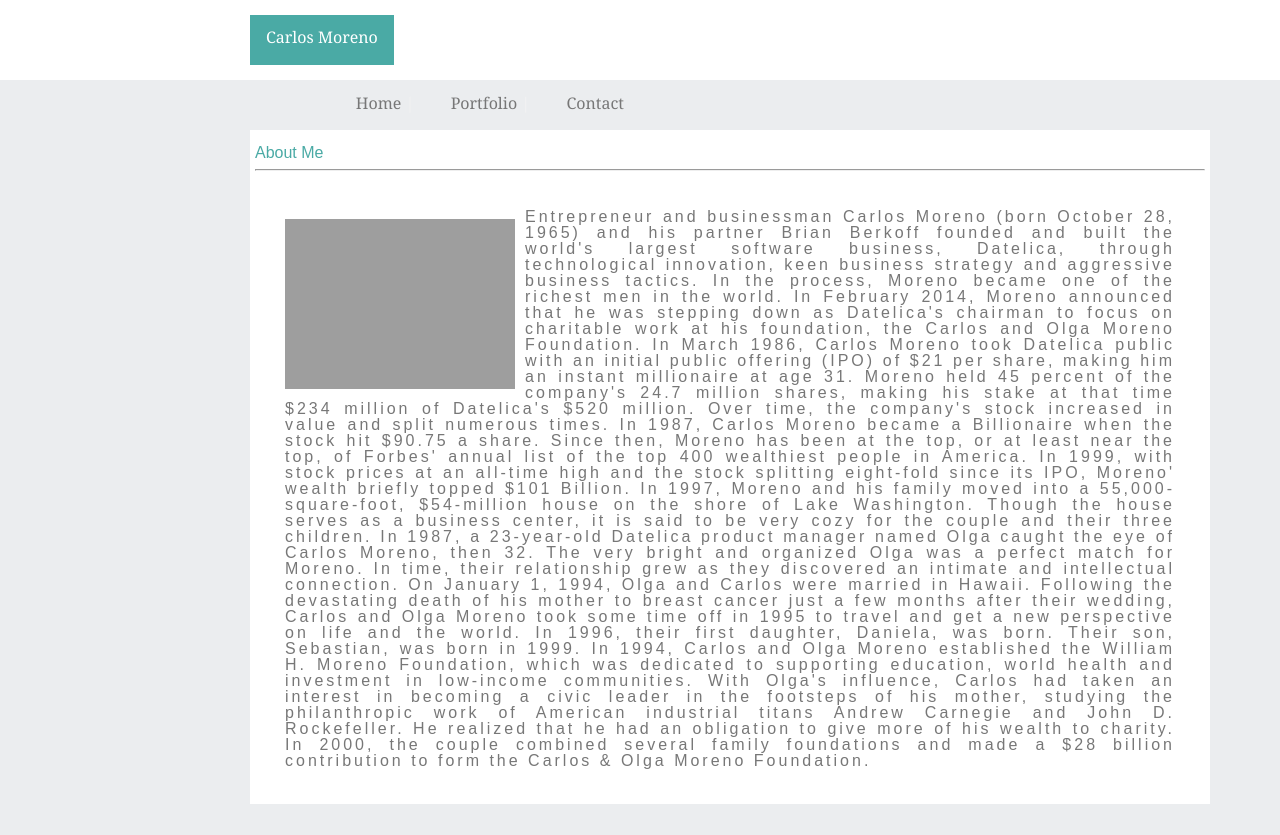
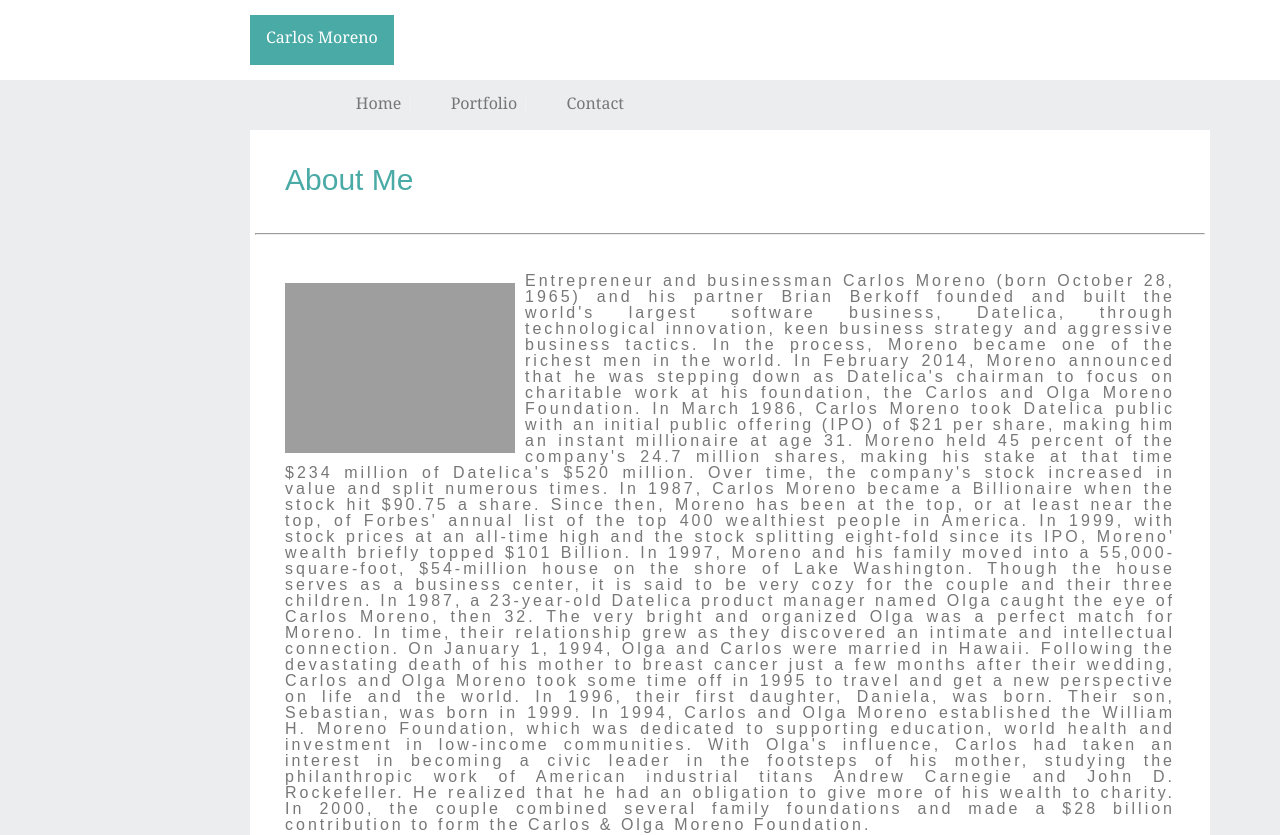
Before and after one commit to camorena/Homework-Jan29, a plain HTML site: page index.html in a window 1280 px wide. Shown: the top 835 px of the page. Drawn offline with nearby package versions, Linux system fonts and the light colour scheme; grey boxes are pictures that could not be loaded.

Commit message:
additional changes

```diff
--- a/assets/css/styles.css
+++ b/assets/css/styles.css
@@ -90,7 +90,8 @@ body {
   }
 
   section h1{
-    margin: 40 0 40 0 px;
+    padding: 30px;
+    font-size: 30px;
     color: #4aaaa5;
   }
 
```
